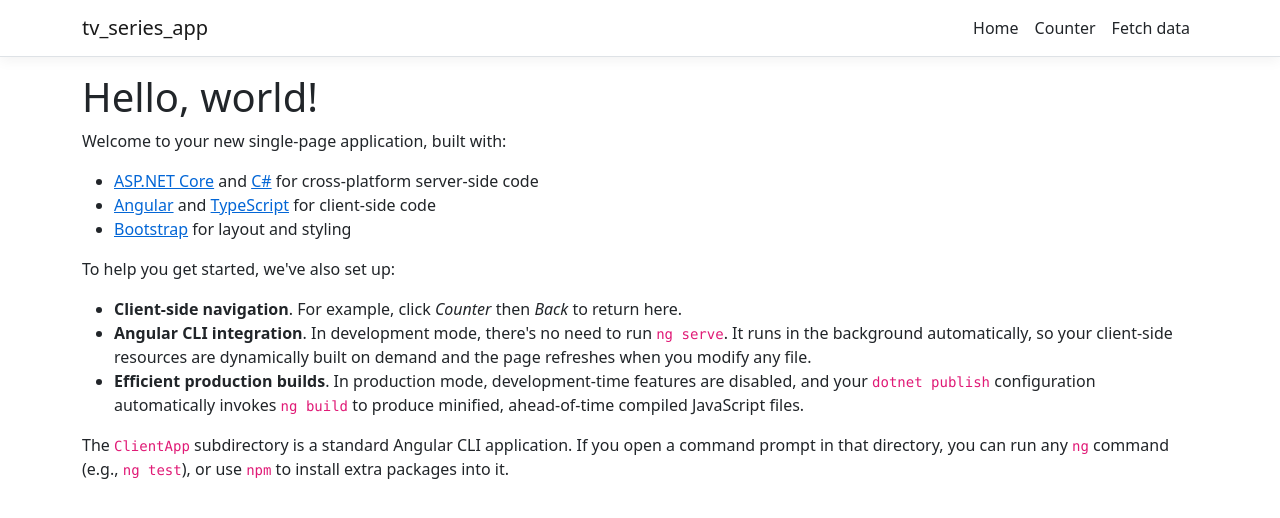
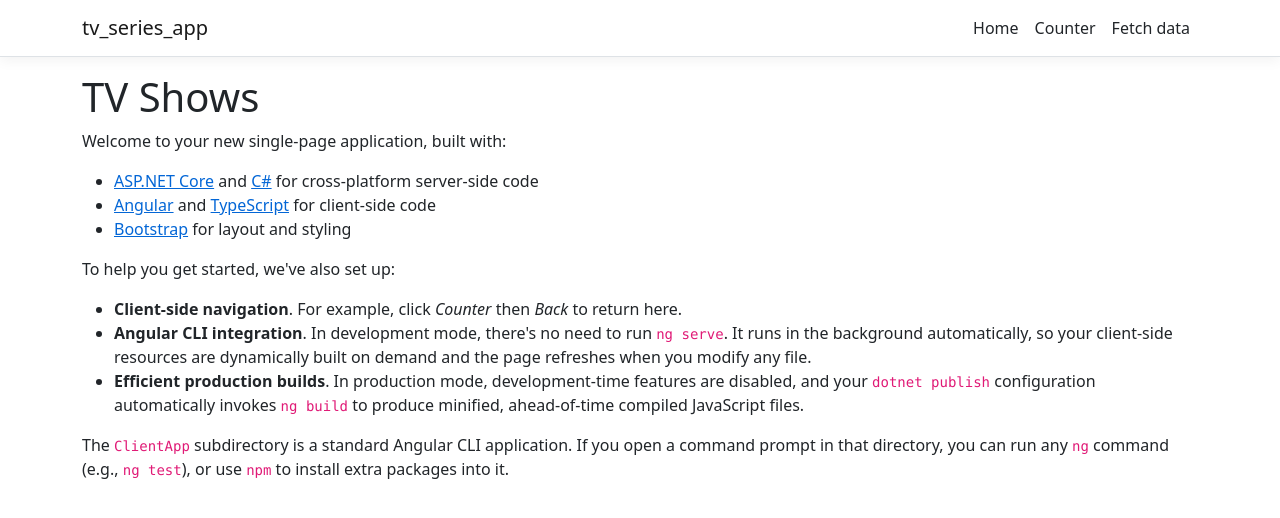
Before and after one commit to mgarnick1/tv-series-app, an Angular app in the folder ClientApp/: page / in a window 1280 px wide. Shown: the top 518 px of the page. Built offline with nearby package versions, Linux system fonts and the light colour scheme.

Commit message:
small changes

```diff
--- a/ClientApp/src/app/home/home.component.html
+++ b/ClientApp/src/app/home/home.component.html
@@ -1,4 +1,4 @@
-<h1>Hello, world!</h1>
+<h1>TV Shows</h1>
 <p>Welcome to your new single-page application, built with:</p>
 <ul>
   <li><a href='https://get.asp.net/'>ASP.NET Core</a> and <a href='https://msdn.microsoft.com/en-us/library/67ef8sbd.aspx'>C#</a> for cross-platform server-side code</li>
```
